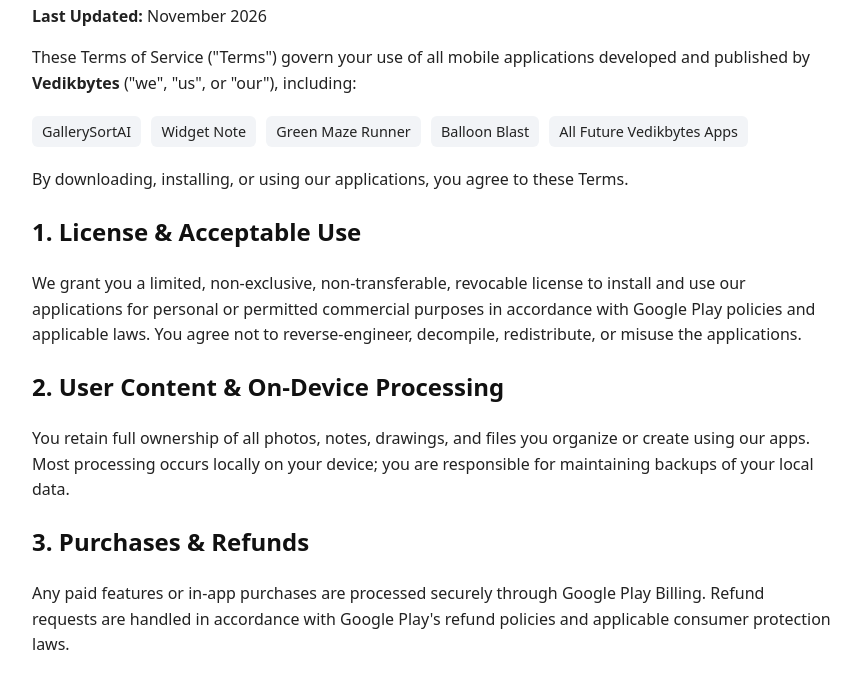
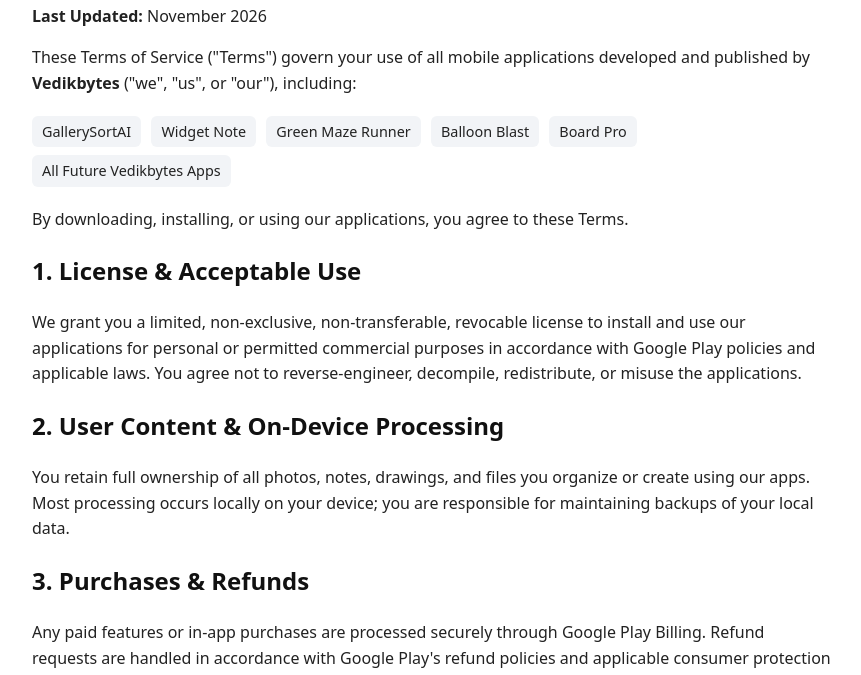
Before and after one commit to AppLabBySunil/AppLabBySunil.github.io, a plain HTML site: page terms-of-service/index.html in a window 1280 px wide. Shown: the part 109-784 px from the top of the page, without its empty margins (208-1069 px from the left). Drawn offline with Linux system fonts and the light colour scheme.

Commit message:
Update index.html

```diff
--- a/terms-of-service/index.html
+++ b/terms-of-service/index.html
@@ -21,6 +21,7 @@
     <span>Widget Note</span>
     <span>Green Maze Runner</span>
     <span>Balloon Blast</span>
+    <span>Board Pro</span>
     <span>All Future Vedikbytes Apps</span>
   </div>
   <p>By downloading, installing, or using our applications, you agree to these Terms.</p>
```
